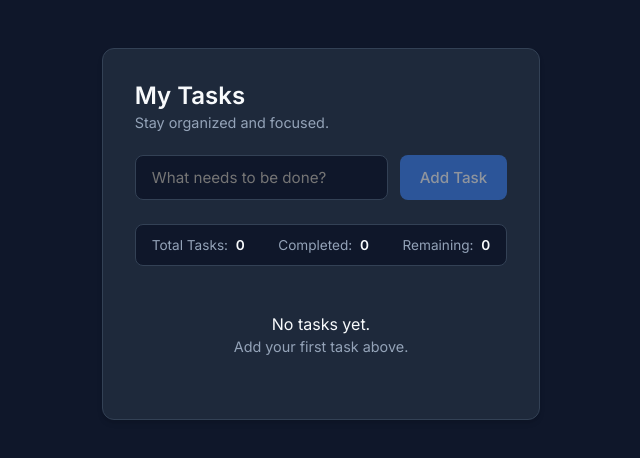
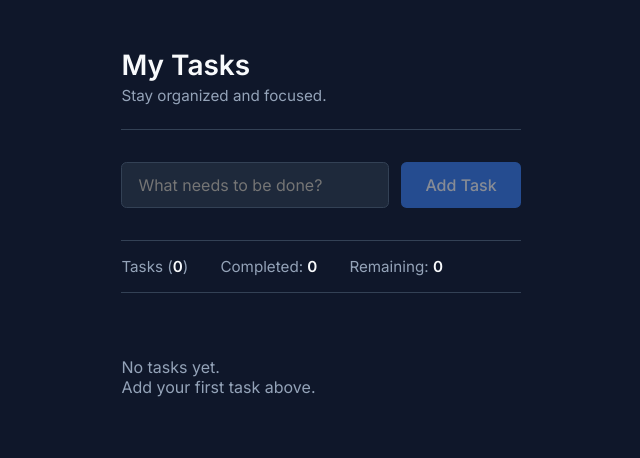
Before and after one commit to theravirai/fullstack-engineering-cohort, a React (Vite) app in the folder redux-hackathon/project/: page / in a window 1280 px wide. Shown: the top 458 px of the page, without its empty margins (319-959 px from the left). Built offline with nearby package versions, Linux system fonts and the light colour scheme.

Commit message:
style: rebuild layout into a flat dashboard structure

```diff
--- a/redux-hackathon/project/src/components/TodoItem.jsx
+++ b/redux-hackathon/project/src/components/TodoItem.jsx
@@ -60,25 +60,24 @@ const TodoItem = ({ todo }) => {
       <div className="todo-actions">
         {isEditing ? (
           <>
-            <button className="btn-icon" onClick={handleSave} title="Save" aria-label="Save changes">
-              💾
+            <button className="btn-text" onClick={handleSave} aria-label="Save changes">
+              Save
             </button>
-            <button className="btn-icon" onClick={handleCancel} title="Cancel" aria-label="Cancel editing">
-              ❌
+            <button className="btn-text" onClick={handleCancel} aria-label="Cancel editing">
+              Cancel
             </button>
           </>
         ) : (
           <>
-            <button className="btn-icon edit-btn" onClick={() => setIsEditing(true)} title="Edit task" aria-label={`Edit task: ${todo.text}`}>
-              ✏️
+            <button className="btn-text edit-btn" onClick={() => setIsEditing(true)} aria-label={`Edit task: ${todo.text}`}>
+              Edit
             </button>
             <button
-              className="btn-icon delete-btn"
+              className="btn-text delete-btn"
               onClick={() => dispatch(deleteTodo(todo.id))}
-              title="Delete task"
               aria-label={`Delete task: ${todo.text}`}
             >
-              🗑️
+              Delete
             </button>
           </>
         )}
--- a/redux-hackathon/project/src/components/TodoList.jsx
+++ b/redux-hackathon/project/src/components/TodoList.jsx
@@ -5,10 +5,8 @@ import { setFilter, clearCompleted } from '../features/todos/todoSlice';
 const TodoList = () => {
   const dispatch = useDispatch();
 
-  // Read both todos and current filter from Redux
   const { todos, filter } = useSelector((state) => state.todos);
 
-  // Derived state: calculate which todos to show based on the filter
   const filteredTodos = todos.filter((todo) => {
     if (filter === 'active') return !todo.completed;
     if (filter === 'completed') return todo.completed;
@@ -21,9 +19,9 @@ const TodoList = () => {
 
   return (
     <div className="todo-list-container">
-      {/* Task Counter Status Bar */}
+      {/* Dashboard Divider Status Bar */}
       <div className="status-bar">
-        <span>Total Tasks: <strong>{totalCount}</strong></span>
+        <span>Tasks (<strong>{totalCount}</strong>)</span>
         <span>Completed: <strong>{completedCount}</strong></span>
         <span>Remaining: <strong>{activeCount}</strong></span>
       </div>
@@ -47,9 +45,11 @@ const TodoList = () => {
         </ul>
       )}
 
-      {/* Footer / Stats (Only show if there are any todos at all) */}
+      {/* Footer Dashboard Divider */}
       {todos.length > 0 && (
         <div className="todo-footer">
+          <div className="filter-section">
+            <div className="filter-label">Filter:</div>
             <div className="todo-filters">
               <button
                 className={filter === 'all' ? 'active-filter' : ''}
@@ -70,13 +70,14 @@ const TodoList = () => {
                 Completed
               </button>
             </div>
+          </div>
 
           <button
             className="clear-completed"
             onClick={() => dispatch(clearCompleted())}
             disabled={completedCount === 0}
           >
-            Clear completed
+            [ Clear Completed ]
           </button>
         </div>
       )}
--- a/redux-hackathon/project/src/index.css
+++ b/redux-hackathon/project/src/index.css
@@ -2,10 +2,9 @@
 
 :root {
   --bg-color: #0f172a;
-  --card-bg: #1e293b;
   --text-main: #f8fafc;
   --text-muted: #94a3b8;
-  --primary-color: #3b82f6; /* Single solid blue accent */
+  --primary-color: #3b82f6;
   --primary-hover: #2563eb;
   --danger-color: #ef4444;
   --border-color: #334155;
@@ -31,23 +30,25 @@ body {
 
 .app-container {
   width: 100%;
-  max-width: 600px;
+  max-width: 700px;
 }
 
 .todo-app {
-  background: var(--card-bg);
-  border: 1px solid var(--border-color);
-  border-radius: 0.75rem;
-  padding: 2rem;
-  box-shadow: 0 4px 6px -1px rgba(0, 0, 0, 0.1), 0 2px 4px -2px rgba(0, 0, 0, 0.1);
+  background: transparent;
+  border: none;
+  border-radius: 0;
+  padding: 0;
+  box-shadow: none;
 }
 
 .app-header {
-  margin-bottom: 1.5rem;
+  margin-bottom: 2rem;
+  padding-bottom: 1.5rem;
+  border-bottom: 1px solid var(--border-color);
 }
 
 .app-header h1 {
-  font-size: 1.5rem;
+  font-size: 1.75rem;
   font-weight: 600;
   color: var(--text-main);
   margin-bottom: 0.25rem;
@@ -55,73 +56,50 @@ body {
 
 .app-header p {
   color: var(--text-muted);
-  font-size: 0.9rem;
+  font-size: 0.95rem;
 }
 
 /* Form Styles */
 .todo-form-container {
-  margin-bottom: 1.5rem;
-}
-
-.status-bar {
-  display: flex;
-  justify-content: space-between;
-  background: var(--bg-color);
-  border: 1px solid var(--border-color);
-  border-radius: 0.5rem;
-  padding: 0.75rem 1rem;
-  margin-bottom: 1rem;
-  font-size: 0.85rem;
-  color: var(--text-muted);
-}
-
-.status-bar strong {
-  color: var(--text-main);
-  margin-left: 0.25rem;
+  margin-bottom: 2rem;
 }
 
 .todo-form {
   display: flex;
   gap: 0.75rem;
-  margin-bottom: 0.5rem;
-  align-items: stretch; /* Ensures input and button are exactly equal height */
+  align-items: stretch;
 }
 
 .todo-input, .todo-edit-input {
   flex: 1;
-  background: var(--bg-color);
+  background: #1e293b;
   border: 1px solid var(--border-color);
-  border-radius: 0.5rem;
+  border-radius: 0.35rem;
   padding: 0.75rem 1rem;
   color: var(--text-main);
-  font-size: 0.95rem;
-  transition: border-color 0.15s ease, box-shadow 0.15s ease;
+  font-size: 1rem;
   outline: none;
+  transition: border-color 0.15s;
 }
 
 .todo-input:focus, .todo-edit-input:focus {
   border-color: var(--primary-color);
-  box-shadow: 0 0 0 3px rgba(59, 130, 246, 0.2);
 }
 
 .btn-primary {
   background: var(--primary-color);
   color: white;
   border: none;
-  border-radius: 0.5rem;
-  padding: 0 1.25rem;
-  font-size: 0.95rem;
+  border-radius: 0.35rem;
+  padding: 0 1.5rem;
+  font-size: 1rem;
   font-weight: 500;
   cursor: pointer;
-  transition: background-color 0.15s ease;
+  transition: background-color 0.15s;
 }
 
 .btn-primary:hover:not(:disabled) {
   background: var(--primary-hover);
-}
-
-.btn-primary:active:not(:disabled) {
-  transform: scale(0.97);
 }
 
 .btn-primary:disabled {
@@ -132,11 +110,24 @@ body {
 .validation-error {
   color: var(--danger-color);
   font-size: 0.85rem;
-  margin-left: 0.25rem;
+  margin-top: 0.5rem;
+  display: block;
 }
 
-.input-error {
-  border-color: var(--danger-color);
+/* Dashboard Dividers & Status */
+.status-bar {
+  display: flex;
+  gap: 2rem;
+  padding: 1rem 0;
+  border-top: 1px solid var(--border-color);
+  border-bottom: 1px solid var(--border-color);
+  margin-bottom: 1rem;
+  font-size: 0.95rem;
+  color: var(--text-muted);
+}
+
+.status-bar strong {
+  color: var(--text-main);
 }
 
 /* List Styles */
@@ -144,69 +135,38 @@ body {
   list-style: none;
   display: flex;
   flex-direction: column;
-  gap: 0.75rem;
 }
 
 .todo-item {
   display: flex;
   align-items: center;
   justify-content: space-between;
-  background: var(--bg-color);
-  border: 1px solid var(--border-color);
-  border-radius: 0.5rem;
-  padding: 0.75rem 1rem;
-  transition: border-color 0.15s ease;
-  animation: slideInUp 0.2s ease-out backwards;
+  padding: 1.25rem 0;
+  border-bottom: 1px solid var(--border-color);
 }
 
-.todo-item:hover {
-  border-color: #475569;
+.todo-item:last-child {
+  border-bottom: none;
 }
 
 .todo-content {
   display: flex;
   align-items: center;
-  gap: 0.75rem;
+  gap: 1rem;
   flex: 1;
 }
 
+/* Clean native-looking checkbox */
 .todo-checkbox {
-  appearance: none;
   width: 1.15rem;
   height: 1.15rem;
-  border: 2px solid var(--text-muted);
-  border-radius: 0.25rem;
   cursor: pointer;
-  display: grid;
-  place-content: center;
-  transition: all 0.15s ease;
-}
-
-.todo-checkbox::before {
-  content: "";
-  width: 0.65em;
-  height: 0.65em;
-  transform: scale(0);
-  transition: 120ms transform ease-in-out;
-  box-shadow: inset 1em 1em white;
-  background-color: transform;
-  transform-origin: center;
-  clip-path: polygon(14% 44%, 0 65%, 50% 100%, 100% 16%, 80% 0%, 43% 62%);
-}
-
-.todo-checkbox:checked {
-  background-color: var(--primary-color);
-  border-color: var(--primary-color);
-}
-
-.todo-checkbox:checked::before {
-  transform: scale(1);
+  accent-color: var(--primary-color);
 }
 
 .todo-text {
-  font-size: 0.95rem;
-  transition: color 0.15s ease;
-  user-select: none;
+  font-size: 1rem;
+  color: var(--text-main);
 }
 
 .todo-item.completed .todo-text {
@@ -216,124 +176,97 @@ body {
 
 .todo-actions {
   display: flex;
-  gap: 0.25rem;
-  opacity: 0;
-  transition: opacity 0.15s ease;
+  gap: 0.75rem;
 }
 
-.todo-item:hover .todo-actions {
-  opacity: 1;
+.btn-text {
+  background: transparent;
+  border: none;
+  color: var(--text-muted);
+  font-size: 0.9rem;
+  font-weight: 500;
+  cursor: pointer;
+  transition: color 0.15s;
 }
 
-.btn-icon {
-  background: transparent;
-  border: none;
-  border-radius: 0.25rem;
-  width: 1.75rem;
-  height: 1.75rem;
-  display: flex;
-  align-items: center;
-  justify-content: center;
-  cursor: pointer;
-  font-size: 1rem;
-  color: var(--text-muted);
-  transition: all 0.15s ease;
-}
-
-.btn-icon:hover {
-  background: var(--border-color);
+.btn-text:hover {
   color: var(--text-main);
 }
 
-.btn-icon.delete-btn:hover {
-  background: rgba(239, 68, 68, 0.1);
+.btn-text.delete-btn:hover {
   color: var(--danger-color);
 }
 
 /* Empty State */
 .empty-state {
-  text-align: center;
-  padding: 2rem 0;
-  color: var(--text-main);
-}
-
-.empty-subtitle {
+  padding: 3rem 0;
   color: var(--text-muted);
-  font-size: 0.9rem;
-  margin-top: 0.25rem;
 }
 
 /* Footer & Filters */
 .todo-footer {
+  padding: 1.5rem 0;
+  border-top: 1px solid var(--border-color);
+  border-bottom: 1px solid var(--border-color);
+  margin-top: 1.5rem;
+}
+
+.filter-section {
   display: flex;
-  justify-content: space-between;
-  align-items: center;
-  padding-top: 1rem;
-  margin-top: 1rem;
-  border-top: 1px solid var(--border-color);
-  font-size: 0.85rem;
-  color: var(--text-muted);
+  flex-direction: column;
+  gap: 0.5rem;
+  margin-bottom: 1.5rem;
+}
+
+.filter-label {
+  font-weight: 600;
+  color: var(--text-main);
 }
 
 .todo-filters {
   display: flex;
-  gap: 0.25rem;
+  gap: 0.5rem;
 }
 
 .todo-filters button {
   background: transparent;
-  border: 1px solid transparent;
+  border: 1px solid var(--border-color);
   color: var(--text-muted);
   cursor: pointer;
-  padding: 0.25rem 0.5rem;
+  padding: 0.35rem 0.75rem;
   border-radius: 0.25rem;
   transition: all 0.15s ease;
 }
 
 .todo-filters button:hover {
-  background: var(--border-color);
+  border-color: var(--text-muted);
   color: var(--text-main);
 }
 
 .todo-filters button.active-filter {
-  background: rgba(59, 130, 246, 0.1);
-  color: var(--primary-color);
+  background: var(--primary-color);
+  border-color: var(--primary-color);
+  color: white;
 }
 
 .clear-completed {
   background: transparent;
   border: none;
-  color: var(--text-muted);
+  color: var(--danger-color);
   cursor: pointer;
-  transition: color 0.15s ease;
+  font-weight: 500;
+  padding: 0;
 }
 
 .clear-completed:hover:not(:disabled) {
   text-decoration: underline;
-  color: var(--danger-color);
 }
 
 .clear-completed:disabled {
   opacity: 0.5;
   cursor: not-allowed;
+  text-decoration: none;
 }
-
-/* Animations */
-@keyframes slideInUp {
-  from {
-    opacity: 0;
-    transform: translateY(10px);
-  }
-  to {
-    opacity: 1;
-    transform: translateY(0);
-  }
-}
-
-.todo-item:nth-child(1) { animation-delay: 0.05s; }
-.todo-item:nth-child(2) { animation-delay: 0.1s; }
-.todo-item:nth-child(3) { animation-delay: 0.15s; }
-.todo-item:nth-child(n+4) { animation-delay: 0.2s; }
 
 /* Accessibility */
 .sr-only {
@@ -354,21 +287,18 @@ body {
     padding: 1.5rem 1rem;
   }
 
-  .todo-app {
-    padding: 1.5rem;
-  }
-
   .todo-form {
     flex-direction: column;
   }
 
-  .btn-primary {
-    padding: 0.85rem;
+  .status-bar {
+    flex-direction: column;
+    gap: 0.5rem;
   }
 
-  .status-bar {
+  .todo-item {
     flex-direction: column;
-    align-items: center;
-    gap: 0.5rem;
+    align-items: flex-start;
+    gap: 1rem;
   }
 }
```
Lines whose indentation alone changed are shown as unchanged.
